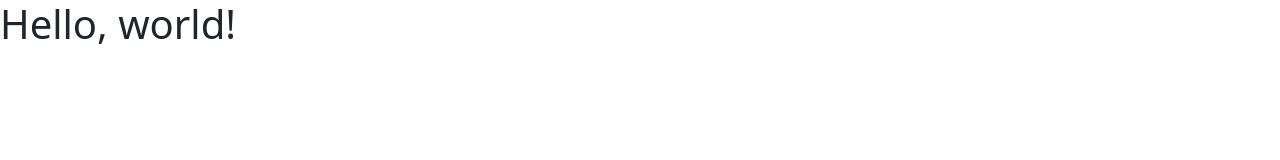
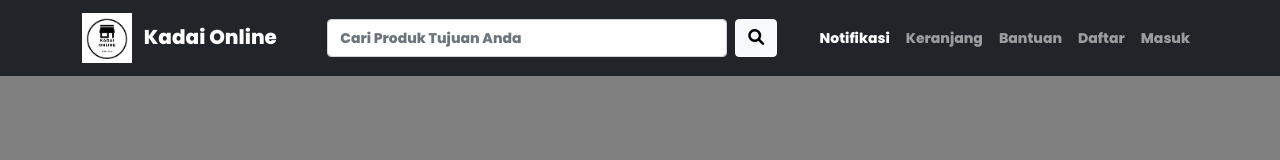
Before and after one commit to TryItBee/UX, a plain HTML site: page produk.html in a window 1280 px wide. Drawn offline with nearby package versions, Linux system fonts and the light colour scheme.

Commit message:
produk html

```diff
--- a/produk.html
+++ b/produk.html
@@ -7,21 +7,41 @@
 
     <!-- Bootstrap CSS -->
     <link href="https://cdn.jsdelivr.net/npm/bootstrap@5.1.3/dist/css/bootstrap.min.css" rel="stylesheet" integrity="sha384-1BmE4kWBq78iYhFldvKuhfTAU6auU8tT94WrHftjDbrCEXSU1oBoqyl2QvZ6jIW3" crossorigin="anonymous">
-
-    <title>Beli Sekarang !</title>
+    <link href="https://cdn.jsdelivr.net/npm/bootstrap@5.1.3/dist/css/bootstrap.min.css" rel="stylesheet" integrity="sha384-1BmE4kWBq78iYhFldvKuhfTAU6auU8tT94WrHftjDbrCEXSU1oBoqyl2QvZ6jIW3" crossorigin="anonymous">
+    <link rel="stylesheet" href="style.css">
+    <link rel="stylesheet" href="assets/font-awesome/fontawesome-free-6.0.0-beta3-web/css/all.min.css" />
+    <title>Beli Sekarang </title>
   </head>
   <body>
-    <h1>Hello, world!</h1>
+      <!--Awal Navbar-->
+    <nav class="navbar navbar-expand-lg navbar-dark bg-dark">
+        <div class="container">
+            <a class="navbar-brand" href="#">
+              <img src="/assets/logo.png" alt="" width="50" height="50" class="me-2">
+              Kadai <strong>Online</strong>
+          </a>
+          <button class="navbar-toggler" type="button" data-bs-toggle="collapse" data-bs-target="#navbarNavAltMarkup" aria-controls="navbarNavAltMarkup" aria-expanded="false" aria-label="Toggle navigation">
+            <span class="navbar-toggler-icon"></span>
+          </button>
+          <div class="collapse navbar-collapse" id="navbarNavAltMarkup">
+            <form class="d-flex ms-auto my-4 my-lg-0">
+              <input class="form-control me-2" type="search" placeholder="Cari Produk Tujuan Anda" aria-label="Search">
+              <button type="button" class="btn btn-light"><i class="fas fa-search"></i></button>
+            </form>
+            <div class="navbar-nav ms-auto">
+              <a class="nav-link active" aria-current="page" href="#">Notifikasi</a>
+              <a class="nav-link" href="#">Keranjang</a>
+              <a class="nav-link" href="#">Bantuan</a>
+              <a class="nav-link" href="#">Daftar</a>
+              <a class="nav-link" href="#">Masuk</a>
+            </div>
+          </div>
+        </div>
+      </nav>
+      <!-- Akhir Navbar -->
 
-    <!-- Optional JavaScript; choose one of the two! -->
-
-    <!-- Option 1: Bootstrap Bundle with Popper -->
     <script src="https://cdn.jsdelivr.net/npm/bootstrap@5.1.3/dist/js/bootstrap.bundle.min.js" integrity="sha384-ka7Sk0Gln4gmtz2MlQnikT1wXgYsOg+OMhuP+IlRH9sENBO0LRn5q+8nbTov4+1p" crossorigin="anonymous"></script>
 
-    <!-- Option 2: Separate Popper and Bootstrap JS -->
-    <!--
-    <script src="https://cdn.jsdelivr.net/npm/@popperjs/core@2.10.2/dist/umd/popper.min.js" integrity="sha384-7+zCNj/IqJ95wo16oMtfsKbZ9ccEh31eOz1HGyDuCQ6wgnyJNSYdrPa03rtR1zdB" crossorigin="anonymous"></script>
-    <script src="https://cdn.jsdelivr.net/npm/bootstrap@5.1.3/dist/js/bootstrap.min.js" integrity="sha384-QJHtvGhmr9XOIpI6YVutG+2QOK9T+ZnN4kzFN1RtK3zEFEIsxhlmWl5/YESvpZ13" crossorigin="anonymous"></script>
-    -->
+
   </body>
 </html>
```
Also changed, not shown: daftar.html (+1 -1 lines), index.html (+1 -1 lines).
